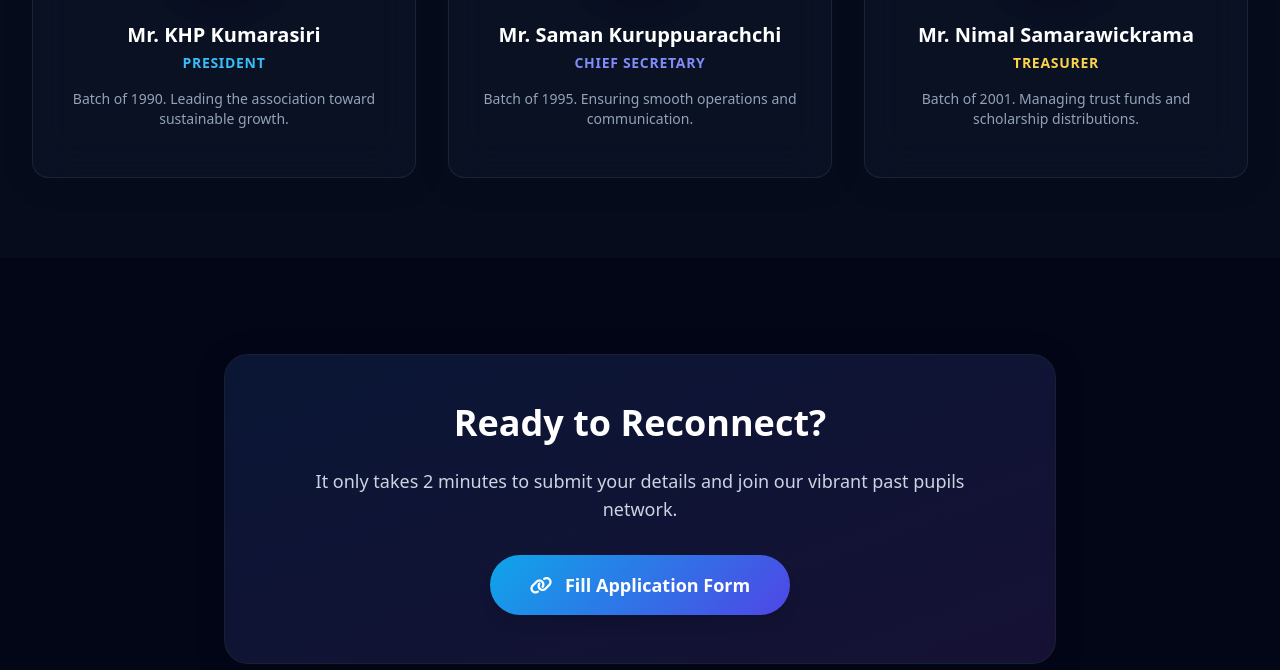
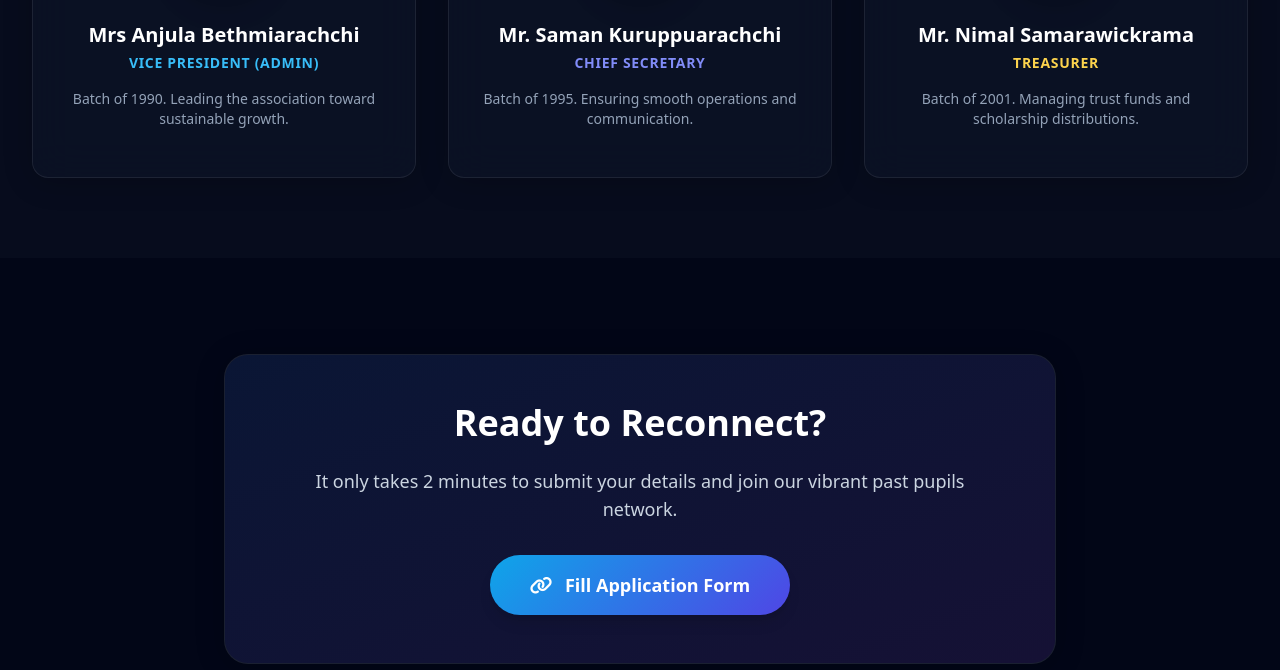
Before and after one commit to isuruwithanageiw-crypto/mcc.ppa, a plain HTML site: page about.html in a window 1280 px wide. Shown: the part 1712-2382 px from the top of the page. Drawn offline with nearby package versions, Linux system fonts and the light colour scheme.

Commit message:
Add files via upload

```diff
--- a/about.html
+++ b/about.html
@@ -169,17 +169,17 @@
                 <!-- Exec 1 -->
                 <div class="glass-card p-6 rounded-2xl text-center scroll-animate delay-100 group">
                     <div class="w-32 h-32 mx-auto rounded-full overflow-hidden mb-6 border-4 border-slate-800 shadow-xl group-hover:border-accent-blue transition-colors">
-                        <img src="https://images.unsplash.com/photo-1560250097-0b93528c311a?q=80&w=300&auto=format&fit=crop" alt="President" class="w-full h-full object-cover">
+                        <img src="https://images.unsplash.com/photo-1573496359142-b8d87734a5a2?q=80&w=300&auto=format&fit=crop" alt="Vice President (Admin)" class="w-full h-full object-cover">
                     </div>
-                    <h3 class="text-xl font-bold text-white mb-1">Mr. KHP Kumarasiri</h3>
-                    <div class="text-accent-blue text-sm font-semibold uppercase tracking-wider mb-4">President</div>
+                    <h3 class="text-xl font-bold text-white mb-1">Mrs Anjula Bethmiarachchi</h3>
+                    <div class="text-accent-blue text-sm font-semibold uppercase tracking-wider mb-4">Vice President (Admin)</div>
                     <p class="text-slate-400 text-sm mb-6">Batch of 1990. Leading the association toward sustainable growth.</p>
                 </div>
 
                 <!-- Exec 2 -->
                 <div class="glass-card p-6 rounded-2xl text-center scroll-animate delay-200 group">
                     <div class="w-32 h-32 mx-auto rounded-full overflow-hidden mb-6 border-4 border-slate-800 shadow-xl group-hover:border-accent-purple transition-colors">
-                        <img src="https://images.unsplash.com/photo-1573496359142-b8d87734a5a2?q=80&w=300&auto=format&fit=crop" alt="Secretary" class="w-full h-full object-cover">
+                        <img src="https://images.unsplash.com/photo-1560250097-0b93528c311a?q=80&w=300&auto=format&fit=crop" alt="Chief Secretary" class="w-full h-full object-cover">
                     </div>
                     <h3 class="text-xl font-bold text-white mb-1">Mr. Saman Kuruppuarachchi</h3>
                     <div class="text-accent-purple text-sm font-semibold uppercase tracking-wider mb-4">Chief Secretary</div>
```
Also changed, not shown: contact.html (+1 -1 lines).
